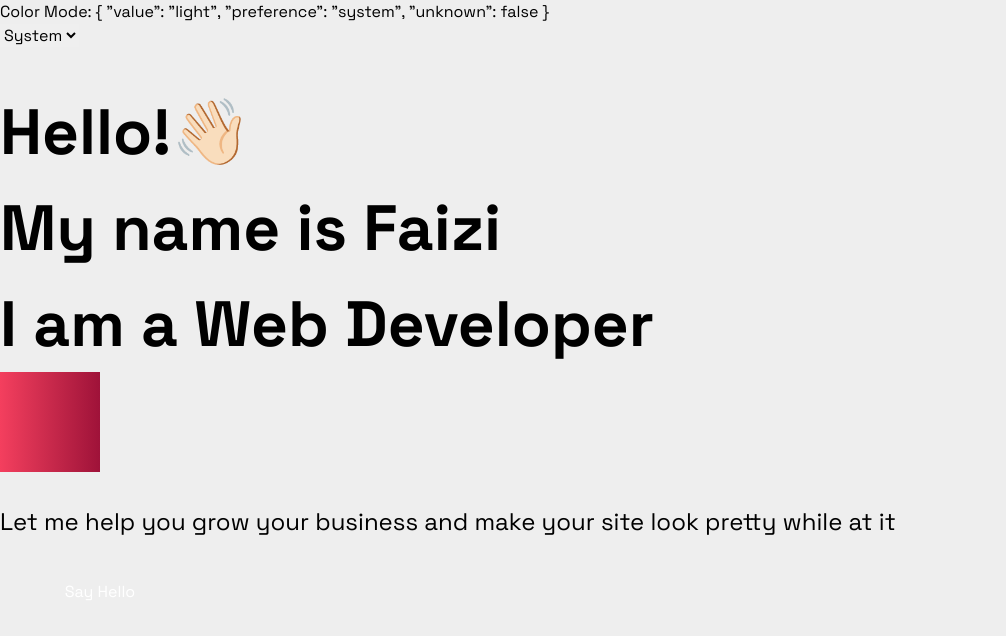
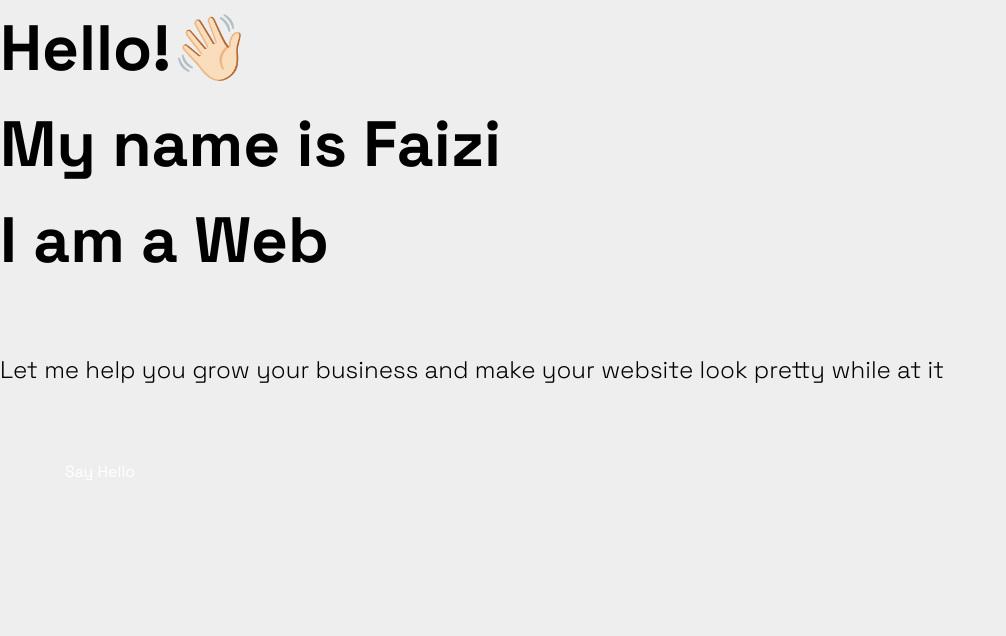
Before and after one commit to designbyfaizi/designbyfaizi-nuxt, a Nuxt app: page / in a window 1280 px wide. Shown: the top 636 px of the page, without its empty margins (0-1006 px from the left). Built offline with nearby package versions, Linux system fonts and the light colour scheme.

Commit message:
Implemented Cyan Color Mode

```diff
--- a/assets/styles/main.scss
+++ b/assets/styles/main.scss
@@ -1,27 +1,37 @@
 @import url("https://fonts.googleapis.com/css2?family=Space+Grotesk:wght@300;400;500;600;700&display=swap");
 
-
 :root {
-  --main: theme('colors.gray.600');
-  --primary: theme('colors.rose.600');
-  --secondary: theme('colors.rose.700');
+  --main: theme("colors.gray.600");
+  --primary: theme("colors.rose.600");
+  --secondary: theme("colors.rose.700");
   --bg: #eeeeee;
   --bg-secondary: #ffffff;
+  --shadow: theme("colors.neutral.500");
 }
 
 .dark-mode {
-  --main: theme('colors.neutral.100');
-  --primary: theme('colors.rose.600');
-  --secondary: theme('colors.rose.700');
-  --bg: theme('colors.neutral.800');
-  --bg-secondary: theme('colors.neutral.900');
+  --main: theme("colors.neutral.100");
+  --primary: theme("colors.rose.600");
+  --secondary: theme("colors.rose.700");
+  --bg: theme("colors.neutral.800");
+  --bg-secondary: theme("colors.neutral.900");
+  --shadow: black;
 }
 .sepia-mode {
   --main: #433422;
   --primary: #a77333;
   --secondary: #504231;
   --bg: #f1e7d0;
-  --bg-secondary: #eae0c9;
+  --bg-secondary: #e7d3a7;
+  --shadow: theme("colors.neutral.500");
+}
+.cyan-mode {
+  --main: theme('colors.cyan.900');
+  --primary: theme('colors.cyan.600');
+  --secondary: theme('colors.cyan.700');
+  --bg: theme('colors.cyan.50');
+  --bg-secondary: theme('colors.cyan.100');
+  --shadow: theme("colors.neutral.500");
 }
 
 body {
@@ -33,3 +43,20 @@ body {
 a {
   color: var(--primary);
 }
+
+.gradient-text {
+  background: -webkit-linear-gradient(
+    315deg,
+    var(--primary),
+    var(--secondary)
+  );
+  background-clip: text;
+  -webkit-background-clip: text;
+  -webkit-text-fill-color: transparent;
+}
+
+::selection {
+  background: var(--primary);
+
+  color: var(--bg) !important;
+}
--- a/components/Home/Header.vue
+++ b/components/Home/Header.vue
@@ -1,12 +1,12 @@
 <template lang="">
   <header
-    :class="`h-[160px] flex items-center sticky top-0 backdrop-filter ${x>160 && 'backdrop-blur-xl h-[100px]'}`"
+    :class="`h-[80px] xl:h-[160px] flex items-center sticky top-0 backdrop-filter ${x>160 && 'backdrop-blur-xl h-[100px]'}`"
   >
-    <nav class="container mx-auto max-w-screen-xl">
+    <nav class="container mx-auto max-w-[90%] xl:max-w-screen-lg">
       <img
         src="/icon.svg"
         alt="Design by Faizi"
-        class="select-none mr-auto cursor-pointer hover:(transform scale-95)"
+        class="select-none mr-auto h-[40px] xl:h-[120px] cursor-pointer hover:(transform scale-95)"
       />
     </nav>
   </header>
--- a/components/Home/Hero.vue
+++ b/components/Home/Hero.vue
@@ -1,16 +1,15 @@
 <template>
-  <section class="min-h-[600px] flex flex-col justify-center gap-8">
-    <div class="mainHeading text-[64px] font-bold">
+  <section class="flex flex-col justify-center transform gap-8 xl:gap-16">
+    <div class="mainHeading text-[28px] xl:text-[64px] font-bold">
       <h1>Hello!👋🏻</h1>
       <h2>My name is Faizi</h2>
-      <h2 class="">I am a Web <span class="">Developer</span></h2>
-      <div
+      <h2 class="">I am a Web <span class="gradient-text">Developer</span></h2>
+      <!-- <div
         class="w-[100px] h-[100px] bg-gradient-to-r from-rose-500 to-rose-800"
-      ></div>
-      <!-- <div class="from-rose-500 via-rose-600 to-rose-800 bg-gradient-to-r w-[100px] h-[100px] bg-opacity-100"></div> -->
+      ></div> -->
     </div>
-    <h6 class="font-normal text-[24px]">
-      Let me help you grow your business and make your site look pretty while at
+    <h6 class="font-light text-[16px] xl:text-[24px]">
+      Let me help you grow your business and make your website look pretty while at
       it
     </h6>
     <button
--- a/components/Home/Nav/Button/Popover.vue
+++ b/components/Home/Nav/Button/Popover.vue
@@ -1,11 +1,13 @@
 <template>
-  <div
-    class="absolute w-8 h-8 bg-bgSecondary transform rotate-45 bottom-[144px] shadow shadow-lg scale-0 group-hover:scale-100"
-  ></div>
-  <div
-    class="absolute bottom-[150px] bg-bgSecondary text-main max-w-[200px] shadow shadow-lg rounded-xl transform p-2 scale-0 group-hover:scale-100"
-  >
-    {{ hoveredText }}
+  <div class="flex justify-center absolute shadow shadow-lg transform transition-all duration-100 scale-0 p-1 group-hover:scale-100">
+    <div
+      class="absolute w-6 h-6 xl:w-8 xl:h-8 bg-bgSecondary transform rotate-45 bottom-[38px] xl:bottom-[66px]"
+    ></div>
+    <div
+    v-html="hoveredText"
+      class="absolute text-sm xl:text-lg bottom-[40px] xl:bottom-[70px] bg-bgSecondary text-main min-w-[100px] max-w-[200px] rounded-xl transform p-2"
+    >
+    </div>
   </div>
 </template>
 
--- a/components/Home/Nav/Button/index.vue
+++ b/components/Home/Nav/Button/index.vue
@@ -1,12 +1,12 @@
 <template>
   <div class="flex justify-center text-center group">
     <button
-      @click="print"
-      :class="`navItem relative flex justify-center items-center w-[80px] h-[80px] rounded-[16px] bg-neutral-600 bg-opacity-70 transform transition-all duration-75 cursor-pointer ${
+    @click="$emit('onClick')"
+      :class="`navItem relative flex justify-center items-center w-[28px] h-[28px] rounded-lg sm:(w-[38px] h-[38px]) xl:(w-[80px] h-[80px] rounded-[16px]) bg-neutral-600 bg-opacity-70 transform transition-all duration-75 cursor-pointer ${
         active && '!bg-primary scale-110 hover:(bg-primary scale-100)'
-      } hover:(bg-primary scale-110)`"
+      } hover:(bg-primary scale-110) active:(bg-secondary scale-100)`"
     >
-      <img :src="iconSrc" :alt="iconName" class="w-[56px] h-[56px]" />
+      <img :src="iconSrc" :alt="iconName" class="w-[20px] h-[20px] xl:(w-[56px] h-[56px])" />
     </button>
     <HomeNavButtonPopover :hoveredText="hoveredText" />
   </div>
@@ -17,12 +17,12 @@ const props = defineProps({
   iconSrc: String,
   iconName: String,
   active: Boolean,
-  hoveredText: String,
+  hoveredText: String
 });
 
-const print = () => {
-  window.alert("Clicked");
-};
+// const print = () => {
+//   window.alert("Clicked");
+// };
 </script>
 
 <style scoped></style>
--- a/components/Home/Nav/Divider.vue
+++ b/components/Home/Nav/Divider.vue
@@ -1,5 +1,5 @@
 <template>
-  <div class="divider h-[56px] w-[1px] bg-neutral-300"></div>
+  <div class="divider h-[24px] xl:h-[56px] border border-transparent border-x-primary"></div>
 </template>
 
 <script setup lang="ts"></script>
--- a/components/Home/Nav/index.vue
+++ b/components/Home/Nav/index.vue
@@ -1,7 +1,7 @@
 <template>
   <div class="fixed bottom-10 mx-auto w-full flex select-none">
     <nav
-      class="bg-bgSecondary border-neutral-700 border-[1px] w-fit h-[128px] mx-auto rounded-3xl flex items-center justify-center gap-8 px-[62px] shadow shadow-xl shadow-neutral-800"
+      class="bg-bgSecondary border-neutral-700 border-[1px] w-fit max-w-[90%] h-[64px] rounded-2xl gap-[3px] sm:(max-w-[80%] h-[80px] rounded-2xl gap-3) xl:(max-w-screen-lg h-[128px] rounded-3xl gap-6) mx-auto flex items-center justify-center px-[62px] shadow shadow-xl shadow-shadow"
     >
       <HomeNavButton
         icon-src="/img/general/homeIconLight.svg"
@@ -48,8 +48,27 @@
       <HomeNavButton
         icon-src="/img/general/moonIcon.svg"
         icon-name="Dark Mode"
-        hovered-text="Color Mode"
+        :hovered-text="`Color Mode: <span class='bg-main text-sm !text-bgSecondary px-2 py-1 rounded-full transition-all duration-75'>${colorMode.value}</span>`"
+        :onClick="changeTheme"
       />
     </nav>
   </div>
 </template>
+
+<script setup lang="ts">
+import colorModes from "~/public/data/colorModes";
+const colorMode = useColorMode();
+
+const changeTheme = () => {
+  console.log({colorMode:colorMode.preference, colorModes})
+  for (let i = 0; i < colorModes.length; i++) {
+    if (colorMode.preference !== colorModes[i]) {
+    }
+    else if (colorMode.preference !== colorModes[colorModes.length - 1]) {
+      return (colorMode.preference = colorModes[i + 1]);
+    } else {
+      return (colorMode.preference = colorModes[0]);
+    }
+  }
+};
+</script>
--- a/layouts/MainLayout.vue
+++ b/layouts/MainLayout.vue
@@ -1,7 +1,10 @@
 <template>
+<div class="min-h-screen flex flex-col">
   <HomeHeader />
-  <main class="container mx-auto max-w-screen-xl h-full">
+  <main class="container mx-auto max-w-[90%] xl:max-w-screen-lg h-full my-auto transform translate-y-[-4rem]">
     <slot />
   </main>
   <HomeNav />
+
+</div>
 </template>
--- a/pages/index.vue
+++ b/pages/index.vue
@@ -4,7 +4,7 @@
     <Meta name="description" content="My amazing site" />
   </Head>
   <NuxtLayout name="main-layout">
-    <div>
+    <!-- <div>
       <h1>Color Mode: {{ $colorMode }}</h1>
       <select name="" id="" v-model="$colorMode.preference">
         <option value="system">System</option>
@@ -12,7 +12,7 @@
         <option value="dark">Dark</option>
         <option value="sepia">Sepia</option>
       </select>
-    </div>
+    </div> -->
     <HomeHero />
   </NuxtLayout>
 </template>
--- /dev/null
+++ b/public/data/colorModes.ts
@@ -0,0 +1,9 @@
+const colorModes = [
+    'system',
+    'light',
+    'dark',
+    'sepia',
+    'cyan'
+]
+
+export default colorModes;
--- a/windi.config.ts
+++ b/windi.config.ts
@@ -5,11 +5,12 @@ export default defineConfig({
   theme: {
     extend: {
       colors: {
-        color: "var(--main)",
+        main: "var(--main)",
         primary: "var(--primary)",
         secondary: "var(--secondary)",
         bg: "var(--bg)",
         bgSecondary: "var(--bg-secondary)",
+        primaryShadow: "var(--shadow)"
       },
     },
     backgroundImage: {
```
